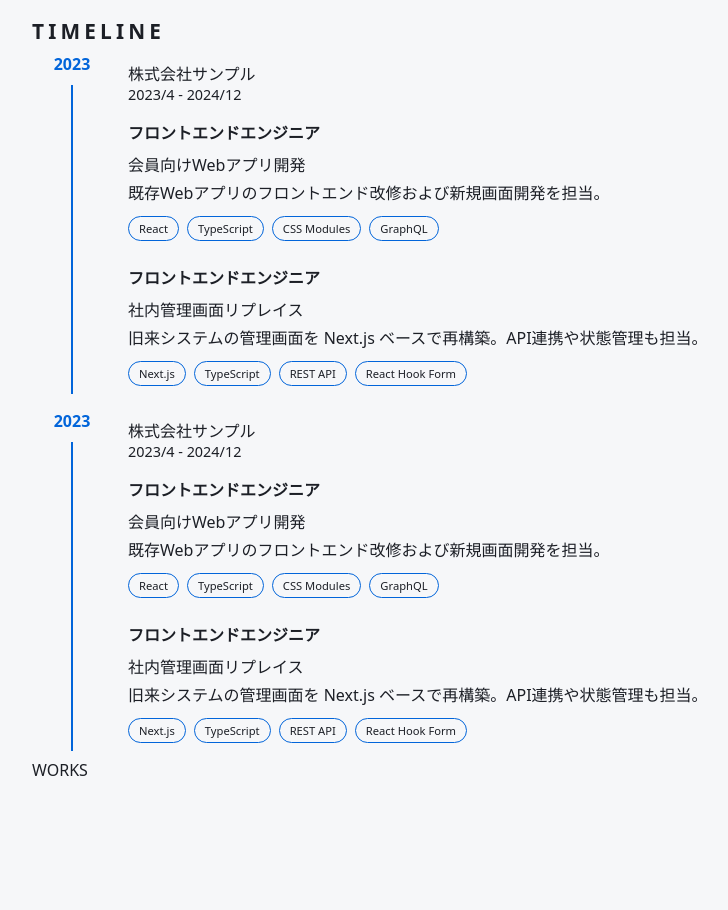
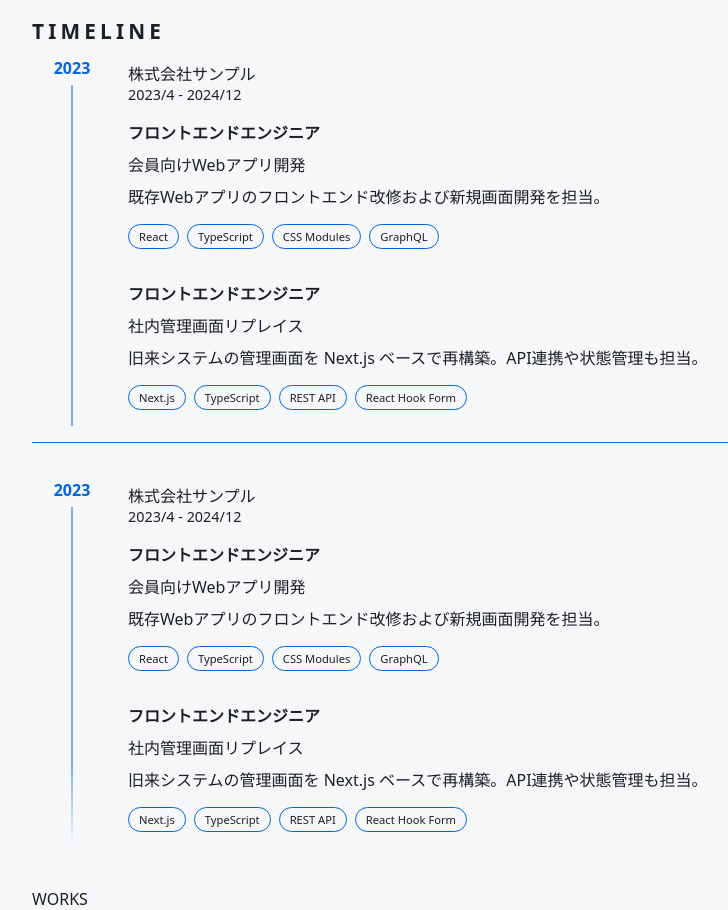
Before and after one commit to Smatsumot0/portfolio, a Next.js app: page / in a window 1280 px wide. Shown: the part 780-1690 px from the top of the page, without its empty margins (32-760 px from the left). Before the commit the page ends 1561 px from the top, so only its background shows below. Built offline with nearby package versions, Linux system fonts and the light colour scheme.

Commit message:
デザイン修正

```diff
--- a/app/components/features/home/timeline/components/company/Company.module.css
+++ b/app/components/features/home/timeline/components/company/Company.module.css
@@ -1,5 +1,11 @@
 .root {
-  position: relative;
+  border-bottom: thin solid var(--color-main);
+  padding-block: 8px 16px;
+  margin-bottom: 24px;
+}
+
+.root:last-child {
+  border-bottom: none;
 }
 
 .inner {
@@ -7,7 +13,6 @@
   grid-template-columns: 80px 1fr;
   gap: 16px;
   position: relative;
-  padding: 8px 0;
 }
 
 /* ===== 左：ラインエリア ===== */
@@ -17,7 +22,16 @@
   justify-content: center;
 }
 
+.root:last-child .lineArea::after {
+  background: linear-gradient(
+    var(--color-main) 0%,
+    var(--color-main) 75%,
+    transparent 100%
+  );
+}
+
 .year {
+  margin-top: 4px;
   color: var(--color-main);
   font-weight: bold;
 }
@@ -30,14 +44,14 @@
   bottom: 0;
   left: 50%;
   transform: translateX(-50%);
-  width: 2px;
+  width: 1px;
   background: var(--color-main);
 }
 
 /* ===== 右：コンテンツ ===== */
 
 .content {
-  padding-block: 8px;
+  padding-block: 8px 16px;
 }
 
 .header {
@@ -51,6 +65,7 @@
 }
 
 .companyName {
+  font-weight: 500;
 }
 
 .period {
@@ -64,5 +79,5 @@
   padding: 0;
   margin: 0;
   display: grid;
-  gap: 24px;
+  gap: 32px;
 }
--- a/app/components/features/home/timeline/components/project-item/ProjectItem.module.css
+++ b/app/components/features/home/timeline/components/project-item/ProjectItem.module.css
@@ -14,7 +14,7 @@
 
 .content {
   display: grid;
-  gap: 4px;
+  gap: 8px;
 }
 
 .description {
```
